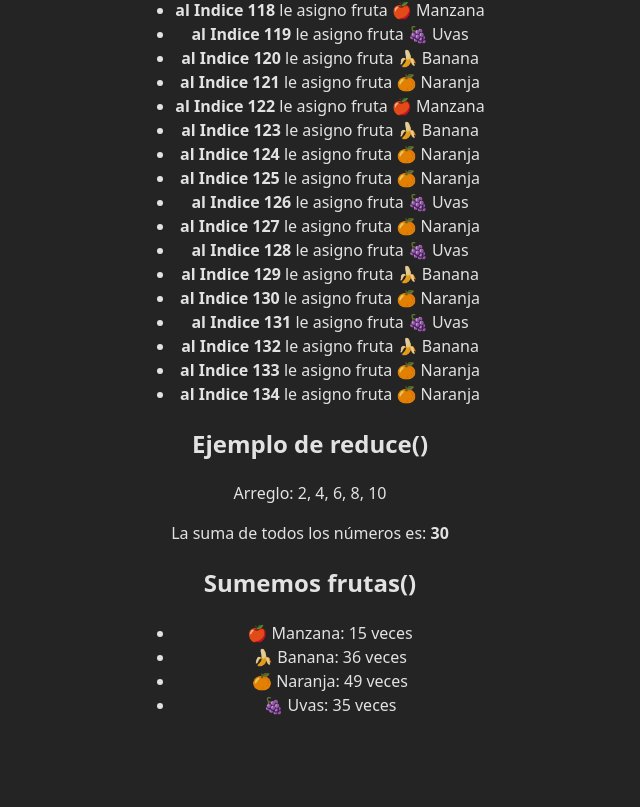
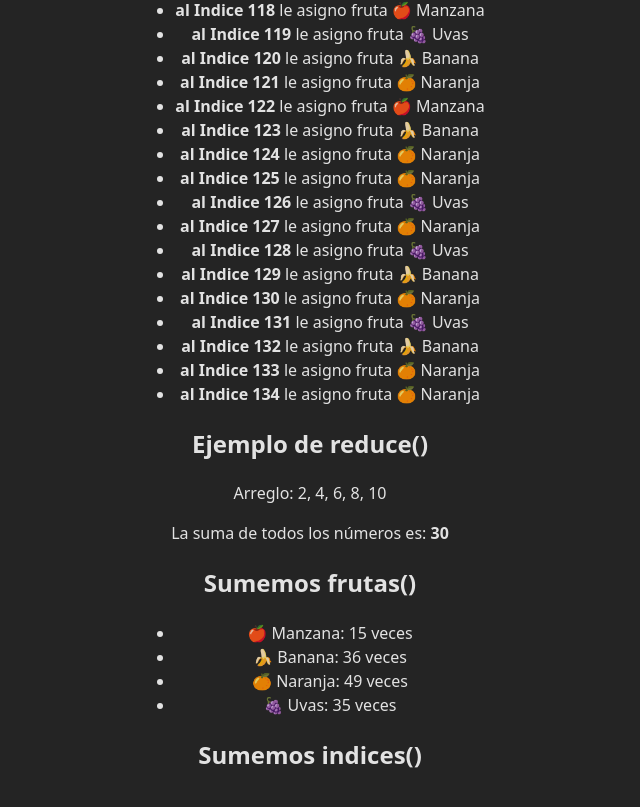
Before and after one commit to ccventes/interactions, a React (Vite) app: page / in a window 1280 px wide. Shown: the part 6298-7105 px from the top of the page, without its empty margins (330-970 px from the left). Before the commit the page ends 7063 px from the top, so only its background shows below. Built offline with nearby package versions, Linux system fonts and the light colour scheme.

Commit message:
Primer ejecicio

```diff
--- a/src/App.jsx
+++ b/src/App.jsx
@@ -116,6 +116,7 @@ function App() {
               </li>
             ))}
           </ul>
+          <h2>Sumemos indices()</h2>
 
     </div>
 
```
